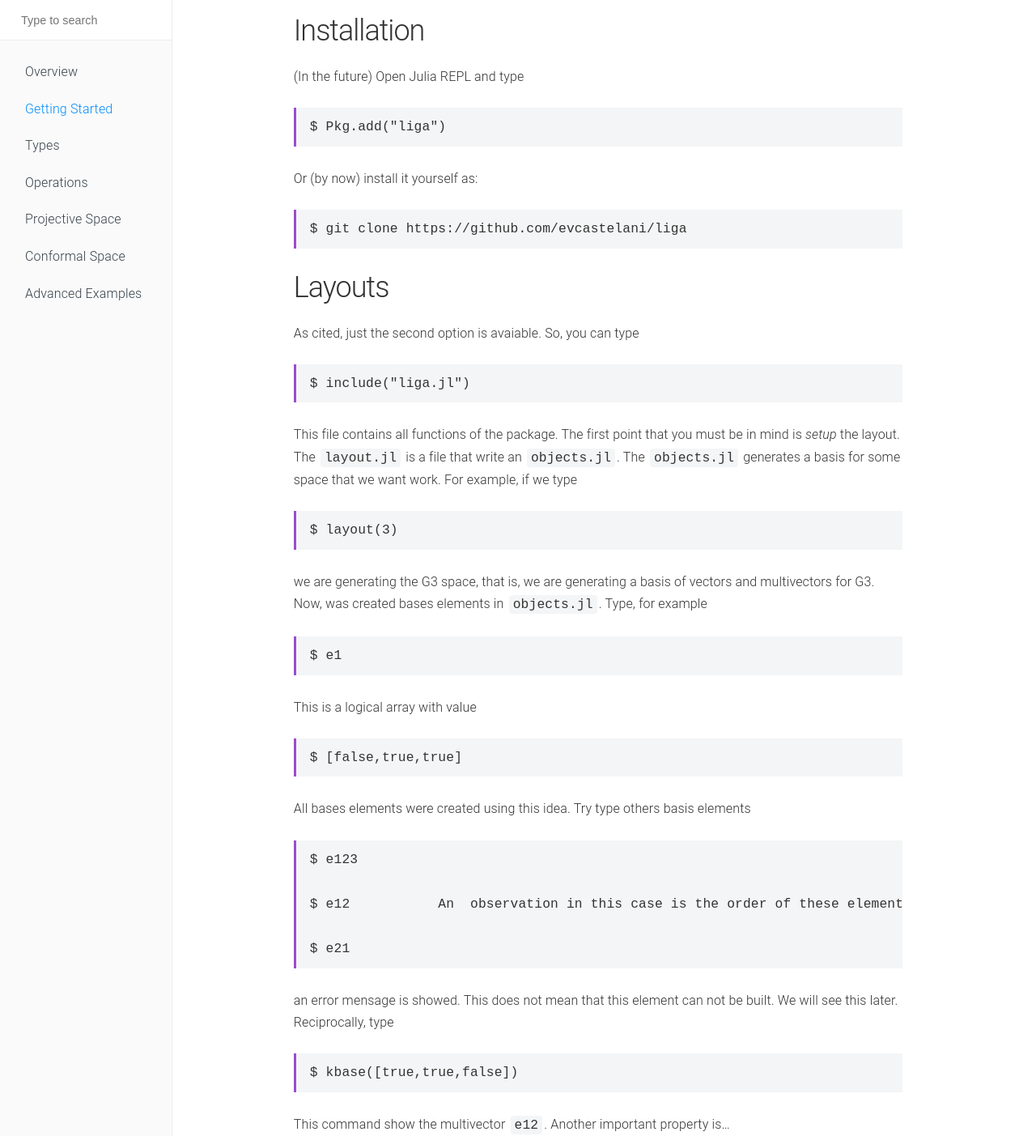
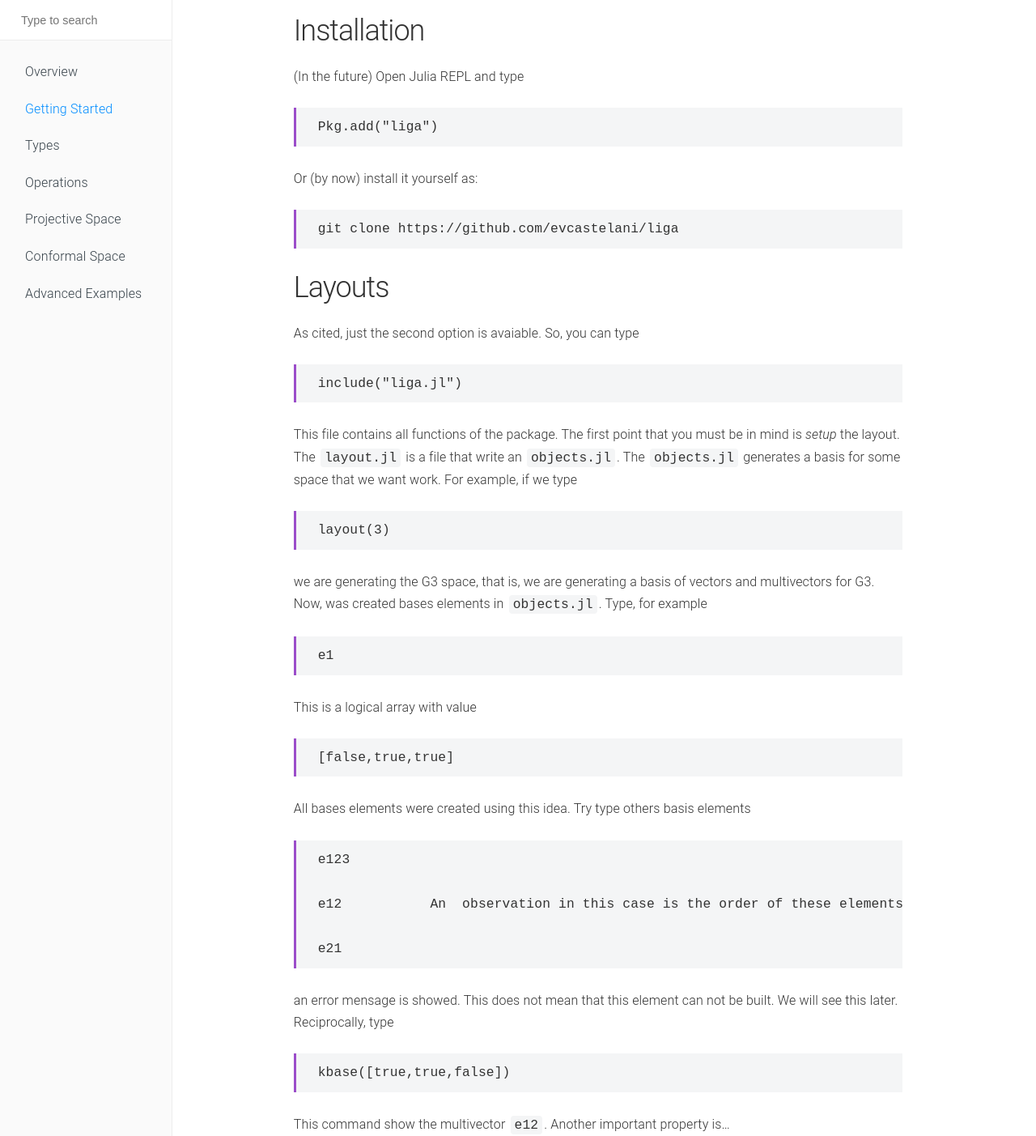
Before and after one commit to Viniriter/liga, a Jekyll site: the page built from docs/gettingstared.md, in a window 1280 px wide. Shown: the whole page at 81% size. Built offline with Jekyll 4.4.1, drawn with Linux system fonts in a browser that asks for light colours.

Commit message:
fixed lines in code view

````diff
--- a/docs/gettingstared.md
+++ b/docs/gettingstared.md
@@ -9,43 +9,43 @@ navigation: 2
 
 (In the future) Open Julia REPL and type
 
-    $ Pkg.add("liga")
+     Pkg.add("liga")
 
 Or (by now) install it yourself as:
 
-    $ git clone https://github.com/evcastelani/liga
+     git clone https://github.com/evcastelani/liga
 
 ## Layouts
 
 As cited, just the second option is avaiable. So, you can type
 
-	$ include("liga.jl")
+	 include("liga.jl")
 
 This file contains all functions of the package. The first point that you must
 be in mind is *setup* the layout. The ```layout.jl``` is a file that write
 an ```objects.jl```. The ```objects.jl``` generates a basis for some space that we want work. For example, if we type
 
-	$ layout(3)
+	 layout(3)
 
 we are generating  the G3 space, that is, we are generating a basis of vectors and multivectors for G3. Now, was created bases elements in ```objects.jl```. Type, for example
 
-    $ e1
+     e1
 
 This is a logical array with value
 
-    $ [false,true,true]
+     [false,true,true]
 
 All bases elements were created using this idea. Try type others basis elements
 
-    $ e123
+     e123
 
-    $ e12
+     e12
 An  observation in this case is the order of these elements are important. If you type
 
-    $ e21
+     e21
 
 an error mensage is showed. This does not mean that this element can not be built. We will see this later. Reciprocally, type
 
-    $ kbase([true,true,false])
+     kbase([true,true,false])
 
 This command show the multivector ```e12```. Another important property is...
````
